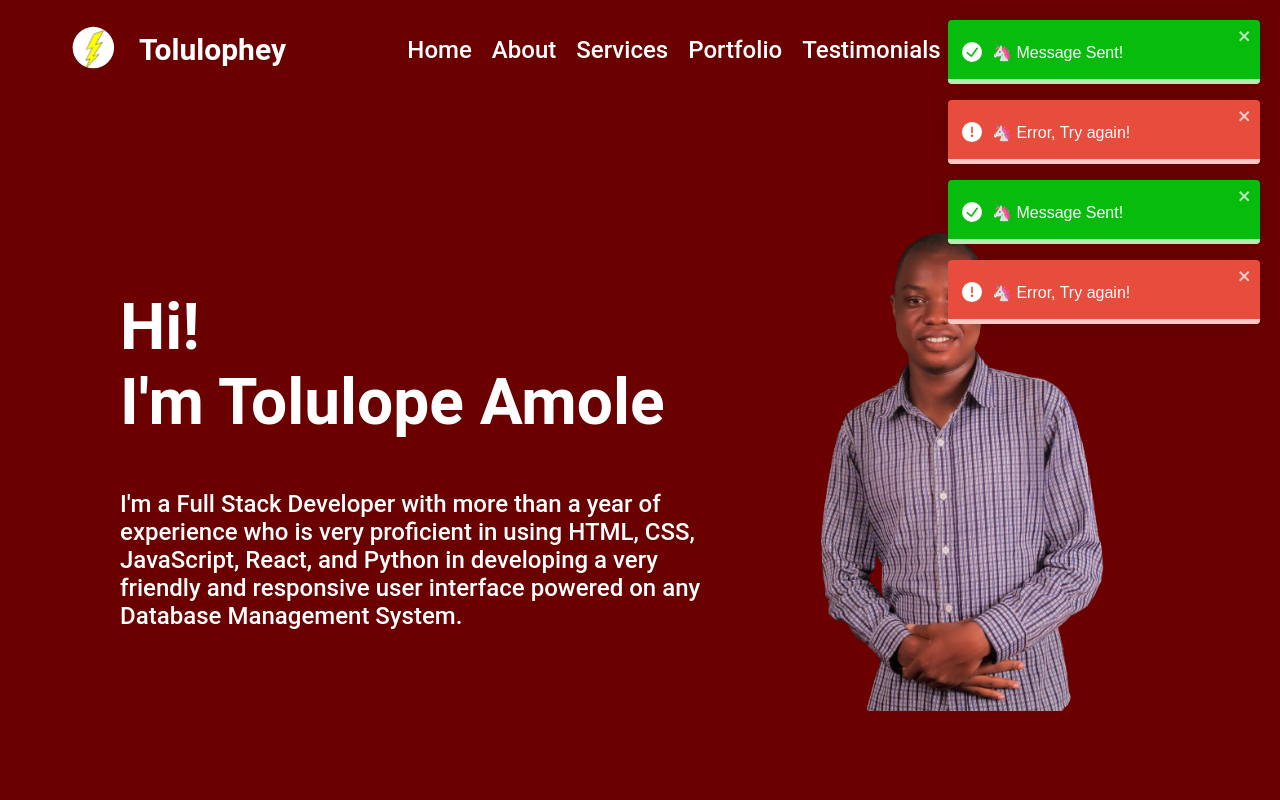
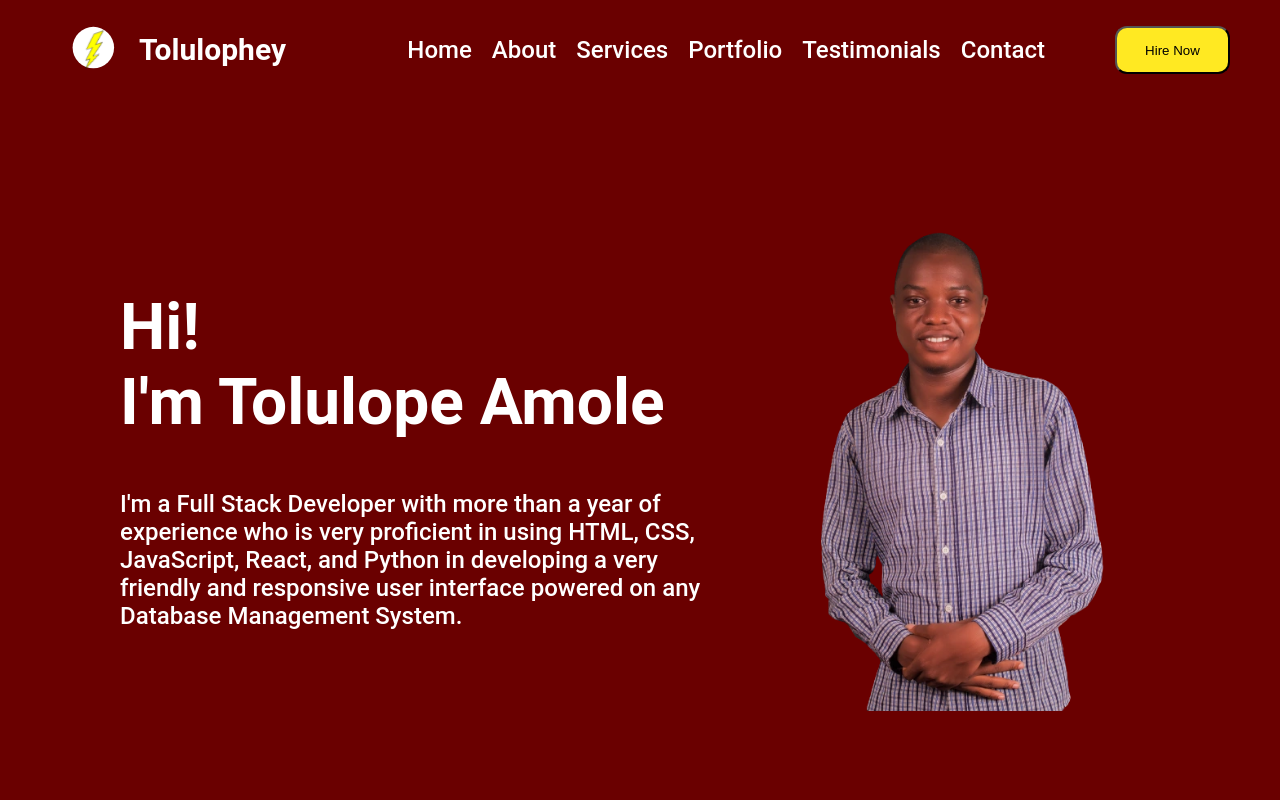
Before and after one commit to Tolulophey/my-personal-portfolio, a React (Create React App) app: page / in a window 1280 px wide. Shown: the top 800 px of the page. Built offline with nearby package versions, Linux system fonts and the light colour scheme.

Commit message:
toast statement changed to function for contact component

```diff
--- a/src/components/Contact/Contact.js
+++ b/src/components/Contact/Contact.js
@@ -7,7 +7,7 @@ import 'react-toastify/dist/ReactToastify.css';
 
 function Contact() {
   const form = useRef();
-  const succcess = toast.success('🦄 Message Sent!', {
+  const succcess = ()=> toast.success('🦄 Message Sent!', {
                               position: "top-right",
                               autoClose: 5000,
                               hideProgressBar: false,
@@ -17,7 +17,7 @@ function Contact() {
                               progress: undefined,
                               theme: "colored",
                             });
-  const failure = toast.error('🦄 Error, Try again!', {
+  const failure = ()=> toast.error('🦄 Error, Try again!', {
                               position: "top-right",
                               autoClose: 5000,
                               hideProgressBar: false,
@@ -69,7 +69,6 @@ function Contact() {
         pauseOnHover
         theme="colored"
       />
-      {/* <Footer /> */}
     </div>
   )
 }
```
